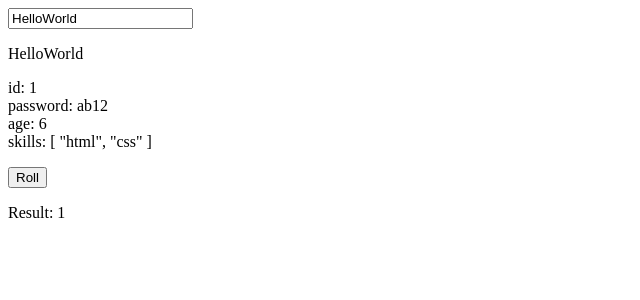
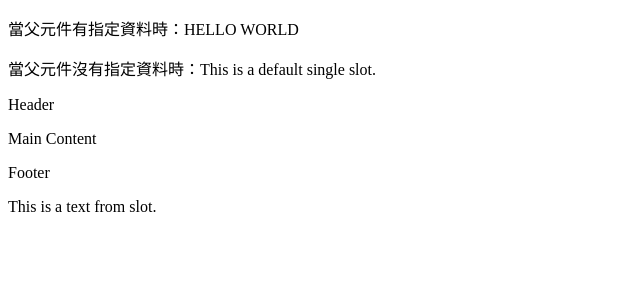
Before and after one commit to icemilk0122/vue30, a Vue app: page / in a window 1280 px wide. Shown: the top 300 px of the page, without its empty margins (0-640 px from the left). Built offline with nearby package versions, Linux system fonts and the light colour scheme.

Commit message:
slot的三種用法

```diff
--- a/index.html
+++ b/index.html
@@ -8,17 +8,22 @@
   <body>
     <!-- prop -->
     <div id="app">
-      <input type="text" v-model="message">
-      <child :my-message="message"></child>
+      <p>當父元件有指定資料時：<def-child>HELLO WORLD</def-child></p>
+      <p>當父元件沒有指定資料時：<def-child></def-child></p>
     </div>
     <div id="app2">
-      <!-- prop如果非字串要用v-bind -->
-      <my-profile :id="1" password="ab12" name="Tony" :age="6" :skills="['html','css']"></my-profile>
+      <container>
+        <p slot="header">Header</p>
+        <p>Main Content</p>
+        <p slot="footer">Footer</p>
+      </container>
     </div>
-    <!-- @on @emit -->
     <div id="app3">
-      <dice-button @roll="showResult"></dice-button>
-      <p>Result: {{ value }}</p>
+      <child>
+        <template scope="props">
+          <p>{{ props.text }}</p>
+        </template>
+      </child>
     </div>
   </body>
 </html>
--- a/src/main.js
+++ b/src/main.js
@@ -4,81 +4,38 @@ import Vue from 'vue';
 
 Vue.config.productionTip = false;
 
-Vue.component('child', {
-  props: ['myMessage'],
-  template: '<p>{{ myMessage }}</p>'
+Vue.component('def-child', {
+  template: '<span><slot>This is a default single slot.</slot></span>'
 })
 
-var vm = new Vue ({
-  el: '#app',
-  data: {
-      message: 'HelloWorld'
-  }
+new Vue ({
+  el: '#app'
 })
 
-
-Vue.component('my-profile', {
-  props: {
-    // 指定資料型態為數值
-    id: Number,
-
-    // 指定多種資料型態
-    password: [String, Number],
-
-    // 指定為字串型態，且為必要屬性
-    name: {
-      type: String,
-      required: true
-    },
-
-    // 指定為數值型態，且有預設值
-    age: {
-      type: Number,
-      default: 0,
-      validator: function (value) {
-        return value >= 0
-      }
-    },
-
-    // 指定為陣列型態，且有預設值，
-    // 物件或陣列的資料型態其預設值由函數回傳值
-    skills: {
-      type: Array,
-      default: function(){
-       return ['nothing']
-      }
-    }
-  },
-
-  template: '<p>id: {{ id }} <br> password: {{ password }} <br> age: {{ age }} <br> skills: {{ skills }}</p>'
+Vue.component('container', {
+  template: `<div>
+                <header>
+                    <slot name="header"></slot>
+                </header>
+                <main>
+                    <slot></slot>
+                </main>
+                <footer>
+                    <slot name="footer"></slot>
+                </footer>
+             </div>`
 })
 
-new Vue({
+new Vue ({
   el: '#app2'
 })
 
-
-//roll
-Vue.component('dice-button', {
-  template: '<button @click="rollChild">Roll</button>',
-  methods: {
-    rollChild: function(){
-      // 取 1~6 的亂數
-      var value = Math.floor(Math.random() * 6) + 1;
-      // 觸發父元件的事件（如果有的話），並附上值
-      this.$emit('roll', value)
-    }
-  }
+Vue.component('child', {
+  template: `<div>
+                <slot text="This is a text from slot."></slot>
+            <div>`
 })
 
-new Vue({
-  el: '#app3',
-  data: {
-    value: 1
-  },
-  methods: {
-    showResult: function (v) {
-      this.value = Number(v)
-    }
-  }
+new Vue ({
+  el: '#app3'
 })
```
